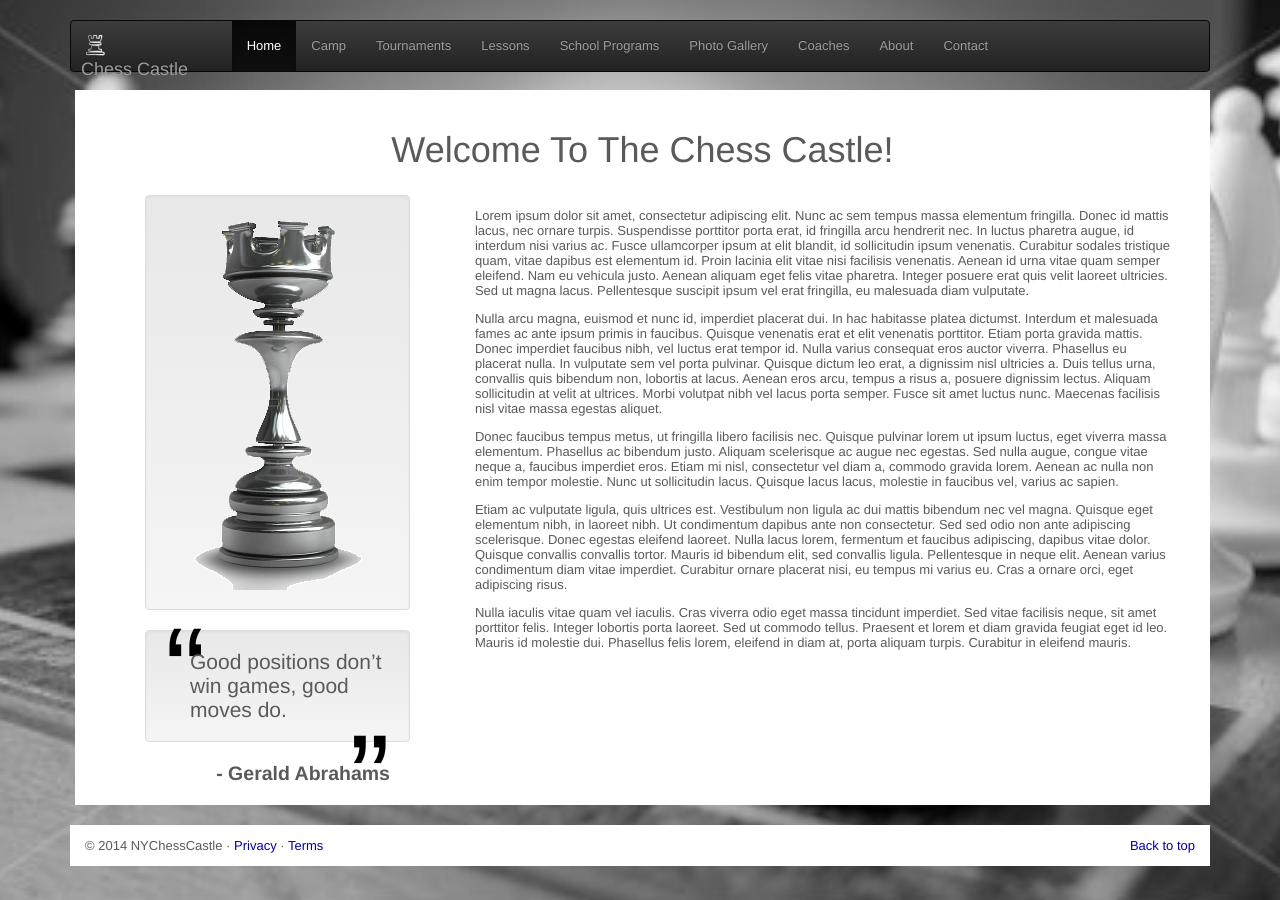
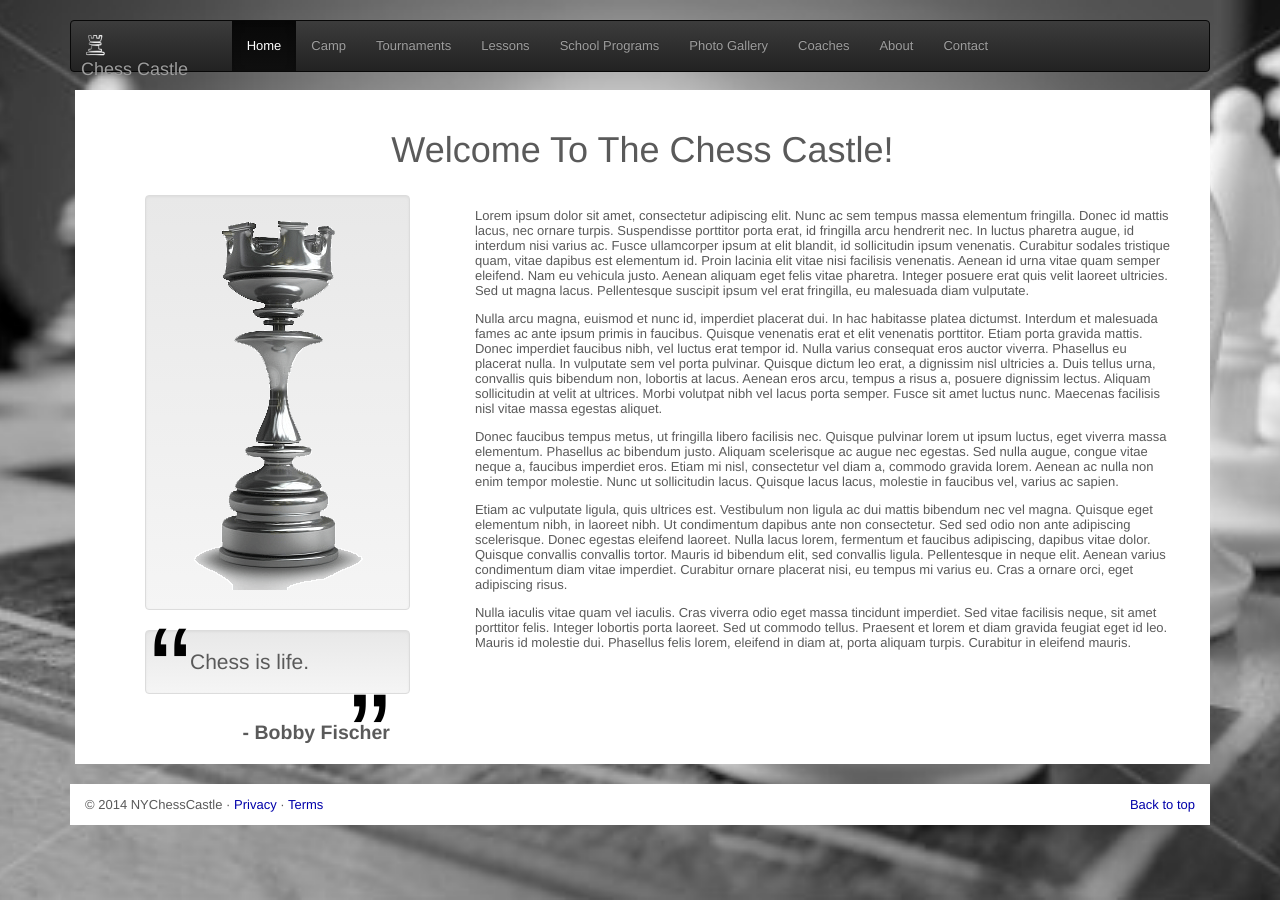
Before and after one commit to arclyte/nychesscastle, a Jekyll site: the page built from index.html, in a window 1280 px wide. Built offline with Jekyll 4.4.1, drawn with Linux system fonts in a browser that asks for light colours; nearby versions of some CDN libraries; Markdown is read by kramdown in place of the engine named in the settings; some of the changed lines change nothing that is shown.

Commit message:
Index - fix css on quotes; add default quote in case js doesn't load; added a few new quotes

```diff
--- a/css/main.css
+++ b/css/main.css
@@ -94,7 +94,7 @@
 .bqstart {
 	float: left;
 	height: 45px;
-	margin: -50px 0;
+	margin: -50px -15px;
 	padding-top: 0;
 	font-size: 700%;
 	color: #000;
@@ -103,7 +103,7 @@
  .bqend {
 	float: right;
 	height: 25px;
-	margin-top: -15px;
+	margin-top: -8px;
 	padding-top: 0;
 	font-size: 700%;
 	color: #000;
@@ -111,7 +111,7 @@
  .quote {
  	padding-left: 25px;
  	font-size: 1.2em;
- 	display:block
+ 	display:block;
  }
  .author {
  	clear: both;
@@ -120,7 +120,7 @@
 	font-size: 1.5em;
 	font-weight: bold;
  }
- blockquote {
+ .quote-section blockquote {
  	padding: 0;
 	margin: 0;
 	border-left: none;
--- a/index.html
+++ b/index.html
@@ -16,10 +16,10 @@
 		<div class="well">
 			<blockquote>
 				<span class="bqstart">&#8220;</span>
-				<span class="quote">Speech marks. Curly quotes. That annoying thing cool people do with their fingers to emphasize a buzzword, shortly before you hit them.</span>
+				<span class="quote">Good positions don’t win games, good moves do.</span>
 				<span class="bqend">&#8221;</span>
 			</blockquote>
-			<div class="author"></div>
+			<div class="author">Gerald Abrahams</div>
 		</div>
 	</div>
 	<div class="col-lg-8">
--- a/js/quotes.js
+++ b/js/quotes.js
@@ -1,27 +1,36 @@
 var quotes = [
-	{"quote":"The only good Rook is a working Rook!", "author":"Samuel Reshevsky"},
-	{"quote":"All I want to do, ever, is just play Chess.", "author":'Bobby Fischer'},
-	{"quote":"Strategy requires thought, tactics require observation.", "author":'Max Euwe' },
-	{"quote":"I don’t believe in psychology. I believe in good moves.", "author":'Bobby Fischer' },
-	{"quote":"Modern Chess is too much concerned with things like Pawn structure. Forget it, Checkmate ends the game.", "author":'Nigel Short' },
-	{"quote":"Life is a kind of Chess, with struggle, competition, good and ill events.", "author":'Benjamin Franklin' },
-	{"quote":"The winner of the game is the player who makes the next-to-last mistake.", "author":'Savielly Tartakover' },
-	{"quote":"Play the opening like a book, the middle game like a magician, and the endgame like a machine.", "author":'Spielmann' },
-	{"quote":"When in doubt... play Chess!", "author":'Tevis' },
-	{"quote":"Good positions don’t win games, good moves do.", "author":'Gerald Abrahams' },
-	{"quote":"During a Chess competition a Chessmaster should be a combination of a beast of prey and a monk.", "author":'Alexander Alekhine' },
-	{"quote":"Every Chess master was once a beginner.", "author":'Chernev' },
-	{"quote":"It’s always better to sacrifice your opponent’s men.", "author":'Savielly Tartakover' },
-	{"quote":"Chess is life.", "author":'Bobby Fischer' },
-	{"quote":"A bad plan is better than none at all.", "author":'Frank Marshall' },
-	{"quote":"Not all artists are Chess players, but all Chess players are artists.", "author":'Marcel Duchamp' },
-	{"quote":"The pupil wants not so much to learn, as to learn how to learn.", "author":'Samuel Boden' },
-	{"quote":"That's what chess is all about. One day you give your opponent a lesson, the next day he gives you one.", "author":' Bobby Fischer' },
-	{"quote":"Chess can help a child develop logical thinking, decision making, reasoning, and pattern recognition skills, which in turn can help math and verbal skills.", "author":'Susan Polgar' },
-	{"quote":"Contrary to many young colleagues I do believe that it makes sense to study the classics.", "author":'Magnus Carlsen' },
-	{"quote":"It is ... impossible to keep one\'s excellence in a little glass casket, like a jewel, to take it out whenever wanted. On the contrary, it can only be conserved by continuous and good practice.", "author":'Adolph Anderssen' },
-	{"quote":"The machine does not teach playing flexibility, does not help in taking account of human facxtors in the battle, and on whole, strictly speaking, it restricts the possibilities for young players.", "author":'Sergey Shipov' },
-	{"quote":"Chess helps you to concentrate, improve your logic. It teaches you to play by the rules and take responsibility for your actions, how to problem solve in an uncertain environment.", "author":'Garry Kasparov' }
+        { quote: "The only good Rook is a working Rook!", author: "Samuel Reshevsky"},
+        { quote: "All I want to do, ever, is just play Chess.", author: 'Bobby Fischer'},
+        { quote: "Strategy requires thought, tactics require observation.", author: 'Max Euwe' },
+        { quote: "I don’t believe in psychology. I believe in good moves.", author: 'Bobby Fischer' },
+        { quote: "Modern Chess is too much concerned with things like Pawn structure. Forget it, Checkmate ends the game.", author: 'Nigel Short' },
+        { quote: "Life is a kind of Chess, with struggle, competition, good and ill events.", author: 'Benjamin Franklin' },
+        { quote: "The winner of the game is the player who makes the next-to-last mistake.", author: 'Savielly Tartakover' },
+        { quote: "Play the opening like a book, the middle game like a magician, and the endgame like a machine.", author: 'Spielmann' },
+        { quote: "When in doubt... play Chess!", author: 'Tevis' },
+        { quote: "Good positions don’t win games, good moves do.", author: 'Gerald Abrahams' },
+        { quote: "During a Chess competition a Chessmaster should be a combination of a beast of prey and a monk.", author: 'Alexander Alekhine' },
+        { quote: "Every Chess master was once a beginner.", author: 'Chernev' },
+        { quote: "It’s always better to sacrifice your opponent’s men.", author: 'Savielly Tartakower' },
+        { quote: "Chess is life.", author: 'Bobby Fischer' },
+        { quote: "A bad plan is better than none at all.", author: 'Frank Marshall' },
+        { quote: "Not all artists are Chess players, but all Chess players are artists.", author: 'Marcel Duchamp' },
+        { quote: "The pupil wants not so much to learn, as to learn how to learn.", author: 'Samuel Boden' },
+        { quote: "That's what chess is all about. One day you give your opponent a lesson, the next day he gives you one.", author: ' Bobby Fischer' },
+        { quote: "Chess can help a child develop logical thinking, decision making, reasoning, and pattern recognition skills, which in turn can help math and verbal skills.", author: 'Susan Polgar' },
+        { quote: "Contrary to many young colleagues I do believe that it makes sense to study the classics.", author: 'Magnus Carlsen' },
+        { quote: "It is ... impossible to keep one's excellence in a little glass casket, like a jewel, to take it out whenever wanted. On the contrary, it can only be conserved by continuous and good practice.", author: 'Adolph Anderssen' },
+        { quote: "The machine does not teach playing flexibility, does not help in taking account of human facxtors in the battle, and on whole, strictly speaking, it restricts the possibilities for young players.", author: 'Sergey Shipov' },
+      	{ quote: "Chess helps you to concentrate, improve your logic. It teaches you to play by the rules and take responsibility for your actions, how to problem solve in an uncertain environment.", author: 'Garry Kasparov' },
+        { quote: "When you see a good move, look for a better one.", author: "Emanuel Lasker"},
+        { quote: "Even the laziest king flees wildly in the face of a double check.", author: "Nimzowitsch"},
+        { quote: "Chess is a fairy tale of 1,001 blunders.", author: "Savielly Tartakower"},
+        { quote: "Tactics flow from a superior position.", author:  "Bobby Fischer"},
+        { quote: "Chess is everything: art, science, and sport.", author: "Anatoly Karpov"},
+        { quote: "There are two types of sacrifices: correct ones, and mine.", author: "Mikhail Tal"},
+        { quote: "A single exposure [to chess] is apt to make an addict of anyone with a sense of adventure.", author: "Edward Lasker"},
+        { quote: "You may learn much more from a game you lose than from a game you win. You will have to lose hundreds of games before becoming a good player", author: "Capablanca"},
+        { quote: "Whoever sees no other aim in the game than that of giving checkmate to one’s opponent will never become a good chess player.", author: "Max Euwe"}
 ];
 
 $(document).ready(function(){
```
